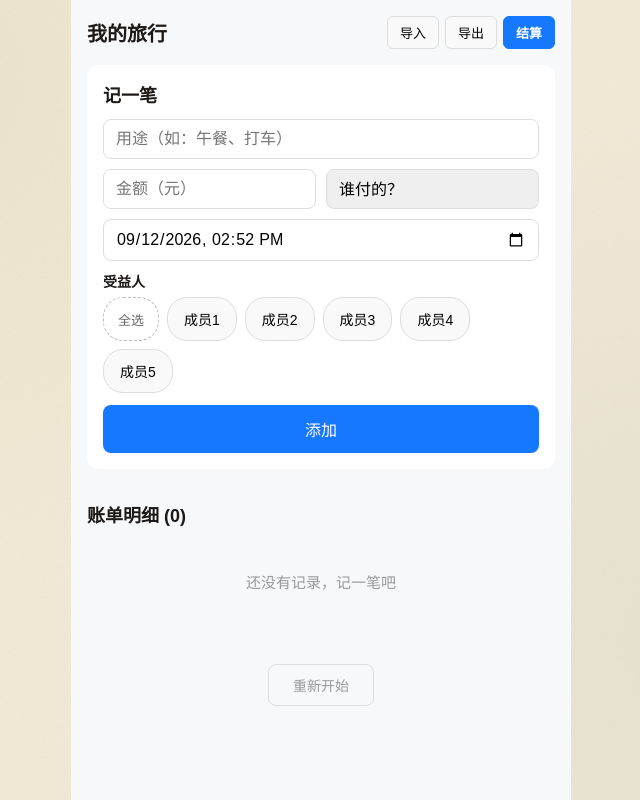
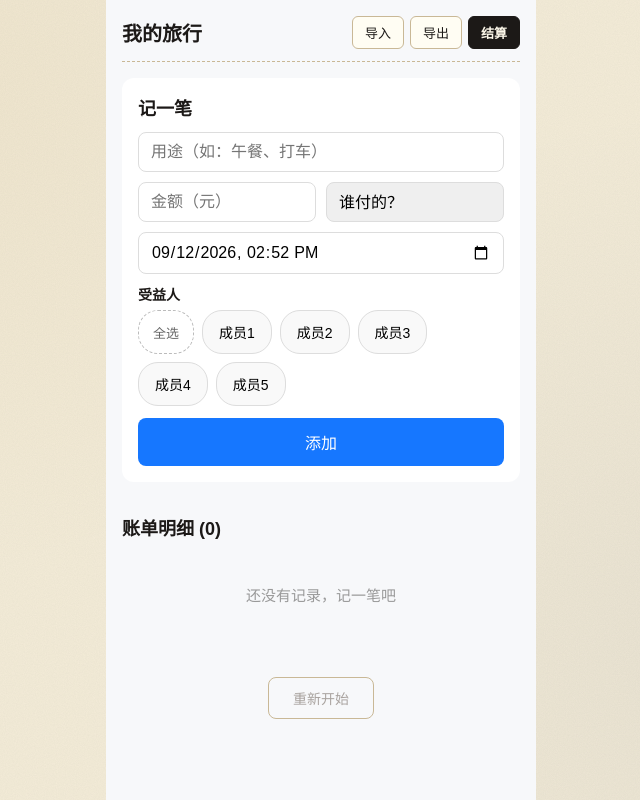
Before and after one commit to xinyuwto/trip-fee-calculator, a Vue app: page /#/ in a window 1280 px wide. Both pictures are taken after a click on the button "开始旅行". Shown: the whole page, without its empty margins (319-959 px from the left). Built offline with nearby package versions, Linux system fonts and the light colour scheme.

Commit message:
style: apply paper-texture theme to ExpenseView

```diff
--- a/src/views/ExpenseView.vue
+++ b/src/views/ExpenseView.vue
@@ -137,29 +137,46 @@ function handleImport() {
 </template>
 
 <style scoped>
-.expense-page { padding: 16px; max-width: 500px; margin: 0 auto; padding-bottom: 80px; }
-.page-header { display: flex; justify-content: space-between; align-items: center; margin-bottom: 16px; }
-.page-header h1 { font-size: 20px; }
+.expense-page { padding: 16px; max-width: 430px; margin: 0 auto; padding-bottom: 80px; }
+.page-header {
+  display: flex; justify-content: space-between; align-items: center;
+  margin-bottom: 16px; border-bottom: 1px dashed var(--rule); padding-bottom: 12px;
+}
+.page-header h1 { font-family: var(--font-title); font-size: 20px; }
 .header-actions { display: flex; gap: 6px; }
 .header-actions button {
-  padding: 6px 12px; font-size: 13px; border: 1px solid #ddd;
-  border-radius: 6px; background: #f9f9f9; cursor: pointer;
+  padding: 6px 12px; font-size: 13px; border: 1px solid var(--rule);
+  border-radius: 6px; background: #fffdf3; cursor: pointer;
+  color: var(--ink); font-family: var(--font-body);
 }
-.header-actions .btn-settle { background: #1677ff; color: #fff; border-color: #1677ff; font-weight: 600; }
+.header-actions .btn-settle {
+  background: var(--ink); color: #fbf6e8; border-color: var(--ink);
+  font-weight: 600;
+}
 .footer-actions { margin-top: 24px; text-align: center; }
-.btn-reset { padding: 10px 24px; color: #999; border: 1px solid #ddd; border-radius: 8px; background: transparent; cursor: pointer; font-size: 14px; }
+.btn-reset {
+  padding: 10px 24px; color: var(--ink-faint); border: 1px solid var(--rule);
+  border-radius: 8px; background: transparent; cursor: pointer; font-size: 14px;
+}
 .overlay {
-  position: fixed; inset: 0; background: rgba(0,0,0,0.4);
+  position: fixed; inset: 0; background: rgba(28,25,23,0.5);
   display: flex; align-items: center; justify-content: center; z-index: 1000;
 }
-.dialog { background: #fff; border-radius: 12px; padding: 24px; width: 340px; max-width: 90vw; }
-.dialog h3 { margin-bottom: 8px; }
-.dialog p { color: #666; font-size: 14px; margin-bottom: 12px; }
-.dialog textarea { width: 100%; padding: 10px; font-size: 14px; border: 1px solid #ddd; border-radius: 8px; resize: vertical; }
+.dialog {
+  background: var(--paper); border-radius: 12px; padding: 24px;
+  width: 340px; max-width: 90vw; border: 1px solid var(--rule);
+  box-shadow: var(--shadow);
+}
+.dialog h3 { font-family: var(--font-title); margin-bottom: 8px; }
+.dialog p { color: var(--ink-soft); font-size: 14px; margin-bottom: 12px; }
+.dialog textarea {
+  width: 100%; padding: 10px; font-size: 14px; border: 1px solid var(--rule);
+  border-radius: 8px; resize: vertical; background: #fffdf3; font-family: var(--font-mono);
+}
 .dialog-actions { display: flex; gap: 10px; justify-content: flex-end; margin-top: 12px; }
 .dialog-actions button { padding: 10px 20px; border: none; border-radius: 8px; font-size: 15px; cursor: pointer; }
-.dialog-actions .btn-cancel { background: #f0f0f0; }
-.dialog-actions .btn-primary { background: #1677ff; color: #fff; }
-.error { color: #ff4d4f; font-size: 13px; margin-top: 6px; }
-.success { color: #52c41a; font-size: 13px; margin-top: 6px; }
+.dialog-actions .btn-cancel { background: var(--paper-2); color: var(--ink); }
+.dialog-actions .btn-primary { background: var(--ink); color: #fbf6e8; }
+.error { color: var(--vermilion); font-size: 13px; margin-top: 6px; }
+.success { color: var(--moss); font-size: 13px; margin-top: 6px; }
 </style>
```
